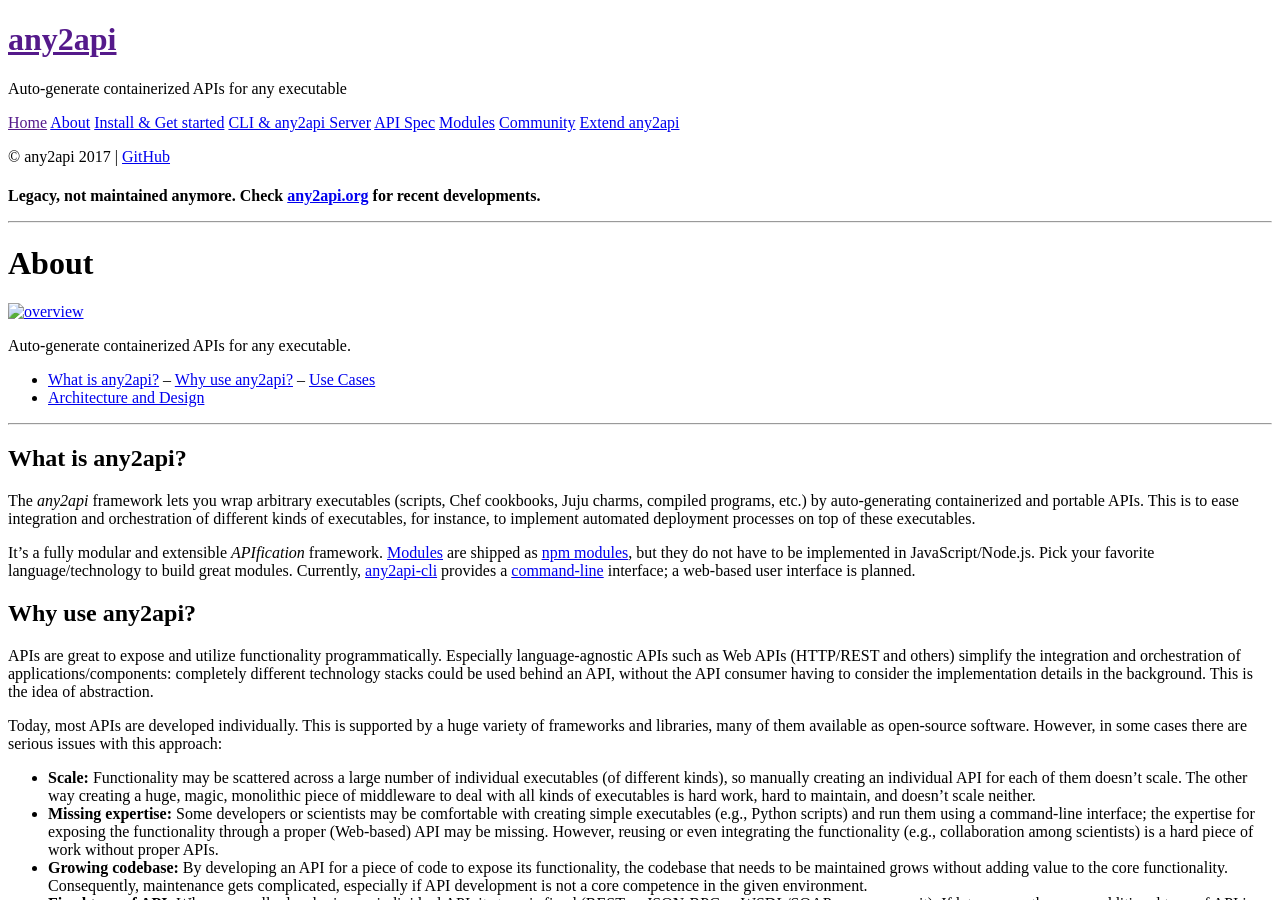
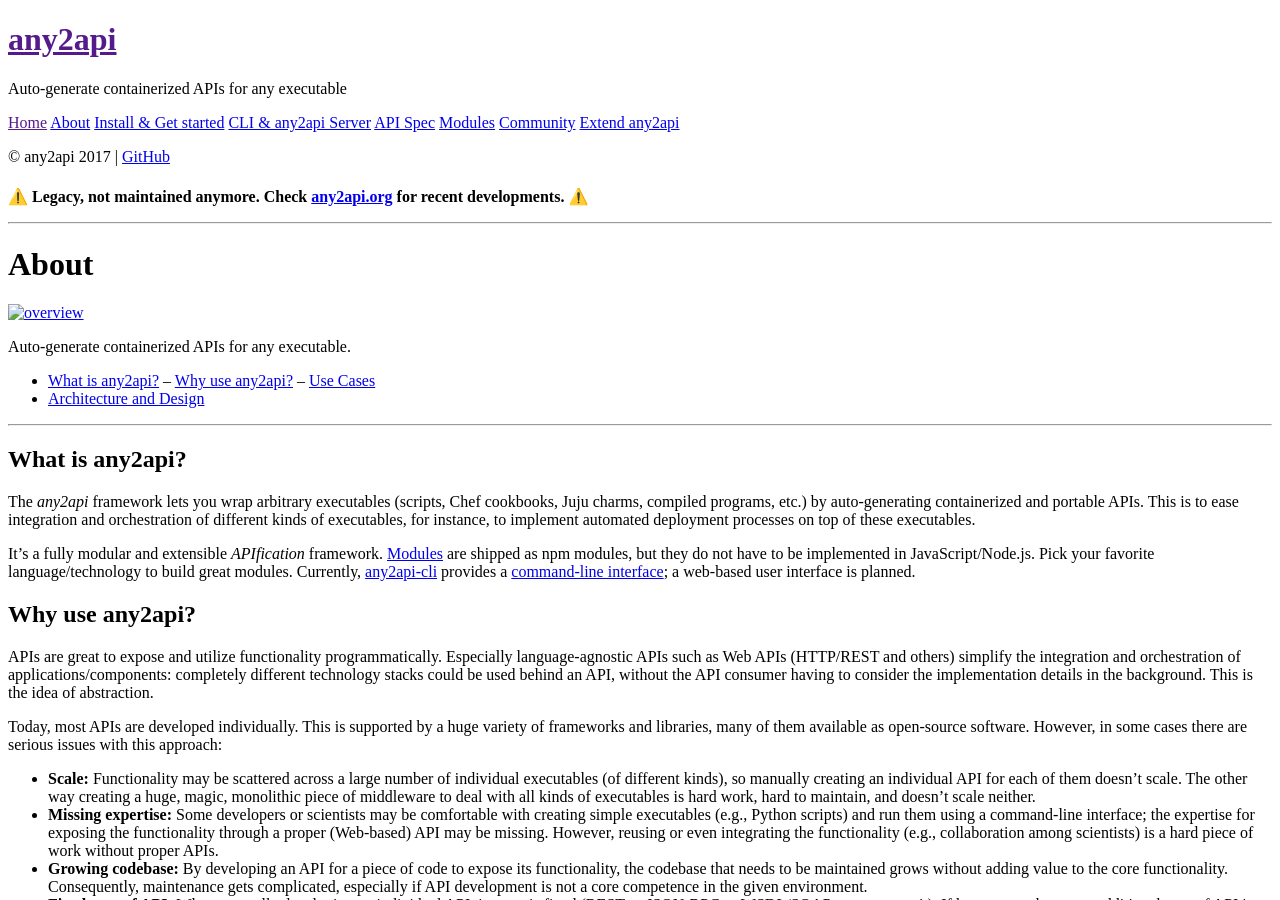
Before and after one commit to any2api/any2api.github.io, a Jekyll site: the page built from legacy/about.md, in a window 1280 px wide and 900 px high. Built offline with Jekyll 4.4.1, drawn with Linux system fonts in a browser that asks for light colours; our own code applies the rules of GitHub Pages for plain Markdown files; part of the change alters nothing that is shown; some of the changed text lies outside the part shown.

```diff
--- a/legacy/about.md
+++ b/legacy/about.md
@@ -1,4 +1,4 @@
-**Legacy, not maintained anymore. Check [any2api.org](http://any2api.org) for recent developments.**
+**⚠️ Legacy, not maintained anymore. Check [any2api.org](http://any2api.org) for recent developments. ⚠️**
 
 ----
 
@@ -17,7 +17,7 @@ Auto-generate containerized APIs for any executable.
 
 The *any2api* framework lets you wrap arbitrary executables (scripts, Chef cookbooks, Juju charms, compiled programs, etc.) by auto-generating containerized and portable APIs. This is to ease integration and orchestration of different kinds of executables, for instance, to implement automated deployment processes on top of these executables.
 
-It's a fully modular and extensible *APIfication* framework. [Modules](/modules) are shipped as [npm modules](https://www.npmjs.org/browse/keyword/any2api), but they do not have to be implemented in JavaScript/Node.js. Pick your favorite language/technology to build great modules. Currently, [any2api-cli](https://github.com/any2api/any2api-cli) provides a [command-line](/cli-server) interface; a web-based user interface is planned.
+It's a fully modular and extensible *APIfication* framework. [Modules](modules.md) are shipped as npm modules, but they do not have to be implemented in JavaScript/Node.js. Pick your favorite language/technology to build great modules. Currently, [any2api-cli](https://github.com/any2api/any2api-cli) provides a [command-line interface](cli.md); a web-based user interface is planned.
 
 
 
@@ -71,7 +71,7 @@ An executable doesn't have to be a file or a code snippet. An existing API endpo
 
 ## Architecture and Design
 
-The architecture and design of the any2api framework as well as the associated workflow are fairly simple. As shown in the following diagram (upper part), all user interactions are performed using a corresponding interface. The [command-line](/cli-server) interface is the most powerful option. In addition, a web-based user interface is planned to further simplify the usage of the framework. All interfaces use the *core* and *util* modules to interact with available scanners, invokers, and generators.
+The architecture and design of the any2api framework as well as the associated workflow are fairly simple. As shown in the following diagram (upper part), all user interactions are performed using a corresponding interface. The [command-line interface](cli.md) is the most powerful option. In addition, a web-based user interface is planned to further simplify the usage of the framework. All interfaces use the *core* and *util* modules to interact with available scanners, invokers, and generators.
 
 [![architecture](architecture.png "Architecture overview of any2api")](architecture.png)
 
@@ -84,15 +84,15 @@ In the following a handful of key terms are explained in the context of the any2
 
 * **Executable:** Anything that can be executed such as a code snippet or a script (e.g., Shell, Python, Ruby), a binary (e.g., compiled program), or a configuration definition (e.g., Chef cookbook). An executable typically expects inputs and produces outputs through different channels (files, command-line arguments, environment variables, stdin, stdout, etc.).
 
-* **Scanner:** Specialized module to scan an executable, including its metadata (e.g., a Chef cookbook with its <code>metadata.json</code> file). Therefore, the input of a scanner is an executable, the output is an <a href="/apispec">API spec</a>. Available scanners are listed on the <a href="/modules">modules page</a>.
+* **Scanner:** Specialized module to scan an executable, including its metadata (e.g., a Chef cookbook with its <code>metadata.json</code> file). Therefore, the input of a scanner is an executable, the output is an [API spec](apispec.md). Available scanners are listed on the [modules page](modules.md).
 
-* **API Spec:** Describes the interface (currently in JSON) of one or multiple executables, potentially different kinds of executables. Details are explained on the <a href="/apispec">API spec page</a>.
+* **API Spec:** Describes the interface (currently in JSON) of one or multiple executables, potentially different kinds of executables. Details are explained on the [API spec page](apispec.md).
 
-* **Generator:** Specialized module to generate and package an <em>API implementation</em> for all executables described in the given <em>API spec</em>. Therefore, the input of a generator is an API spec, the output is an API implementation. Available generators are listed on the <a href="/modules">modules page</a>.
+* **Generator:** Specialized module to generate and package an <em>API implementation</em> for all executables described in the given <em>API spec</em>. Therefore, the input of a generator is an API spec, the output is an API implementation. Available generators are listed on the [modules page](modules.md).
 
 * **API Implementation:** Self-contained, portable package containing the API spec, all executables described in the API spec, all required <em>invokers</em> and the generated implementation of the API endpoint.
 
-* **Invoker:** Specialized module to invoke a certain kind of executable (e.g., Ruby script, Java JAR file, Chef cookbook) at runtime. Invokers are packaged with the corresponding executables as part of an API implementation. Available invokers are listed on the <a href="/modules">modules page</a>.
+* **Invoker:** Specialized module to invoke a certain kind of executable (e.g., Ruby script, Java JAR file, Chef cookbook) at runtime. Invokers are packaged with the corresponding executables as part of an API implementation. Available invokers are listed on the [modules page](modules.md).
 
 
 
```
Also changed, not shown: legacy/architecture.png (added), legacy/generated.png (added), legacy/overview.png (added).
